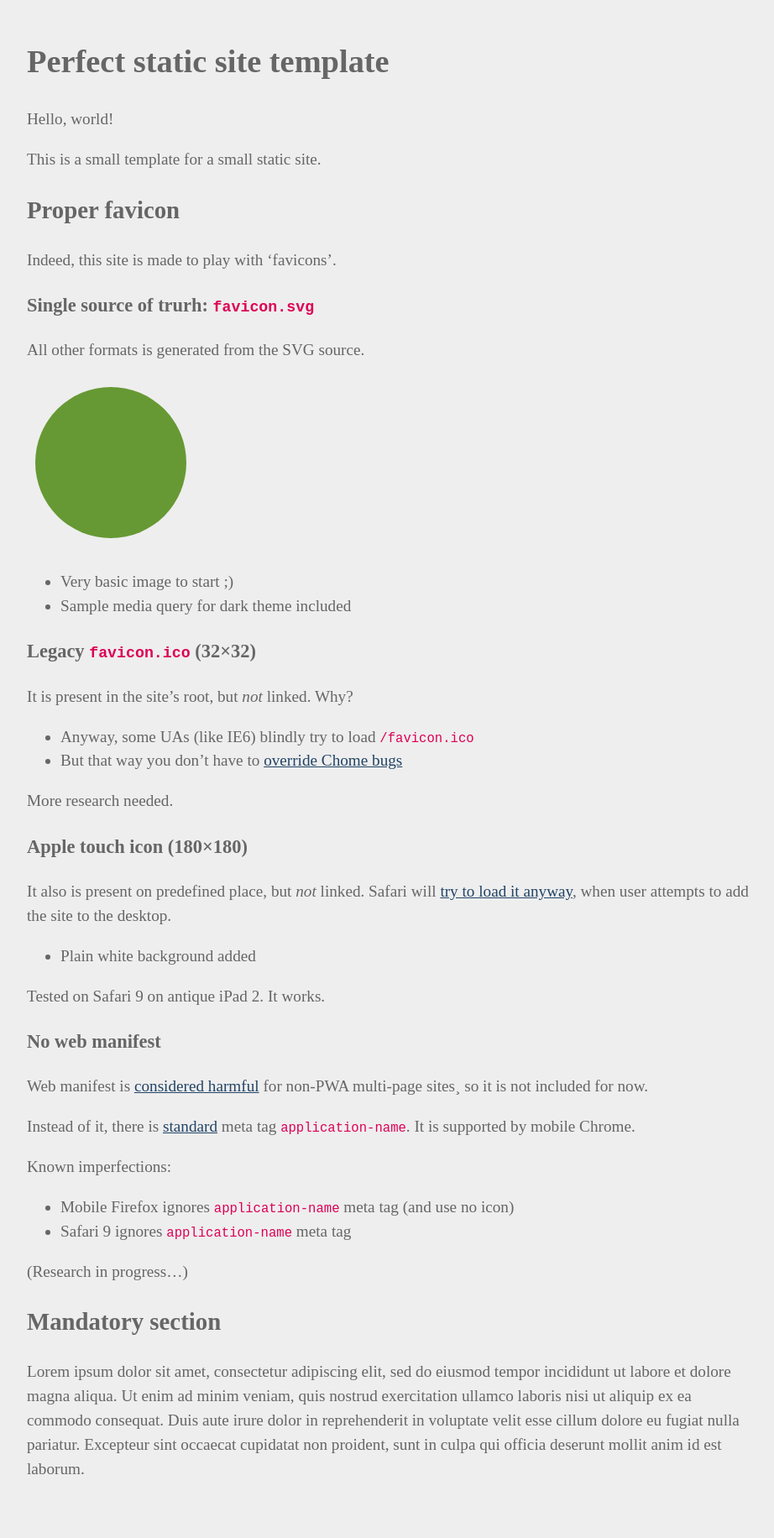
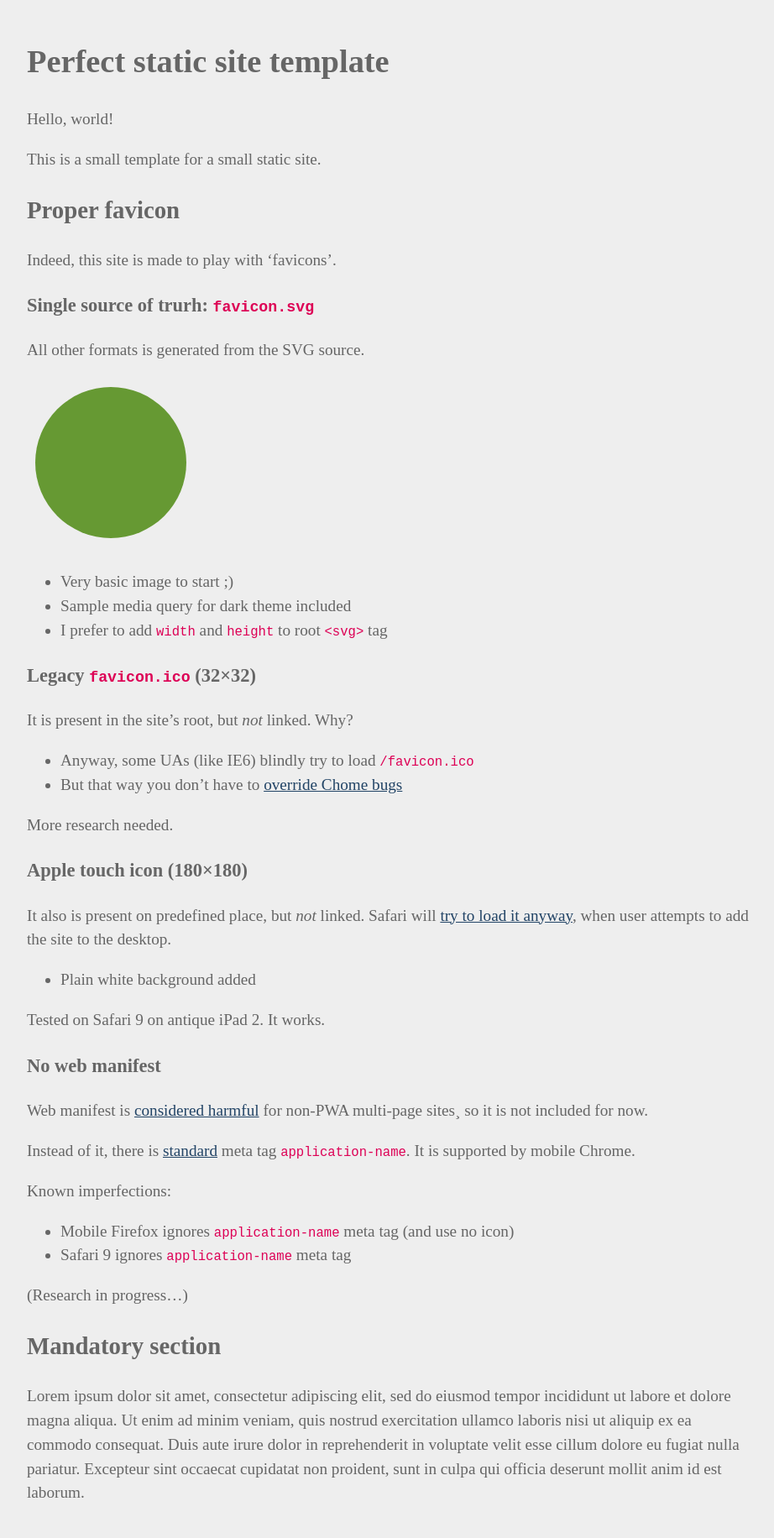
Before and after one commit to kastaneda/psst, a Jekyll site: the page built from index.md, in a window 1280 px wide. Shown: the whole page at 84% size, without its empty margins (176-1098 px from the left). Built offline with Jekyll 4.4.1, drawn with Linux system fonts in a browser that asks for light colours; before the commit the page ends 1803 px from its top, so only the background shows below that.

Commit message:
Update text: add note on SVG size

```diff
--- a/index.md
+++ b/index.md
@@ -22,6 +22,7 @@ All other formats is generated from the SVG source.
 
  - Very basic image to start ;)
  - Sample media query for dark theme included
+ - I prefer to add `width` and `height` to root `<svg>` tag
 
 
 ### Legacy `favicon.ico` (32×32)
```
